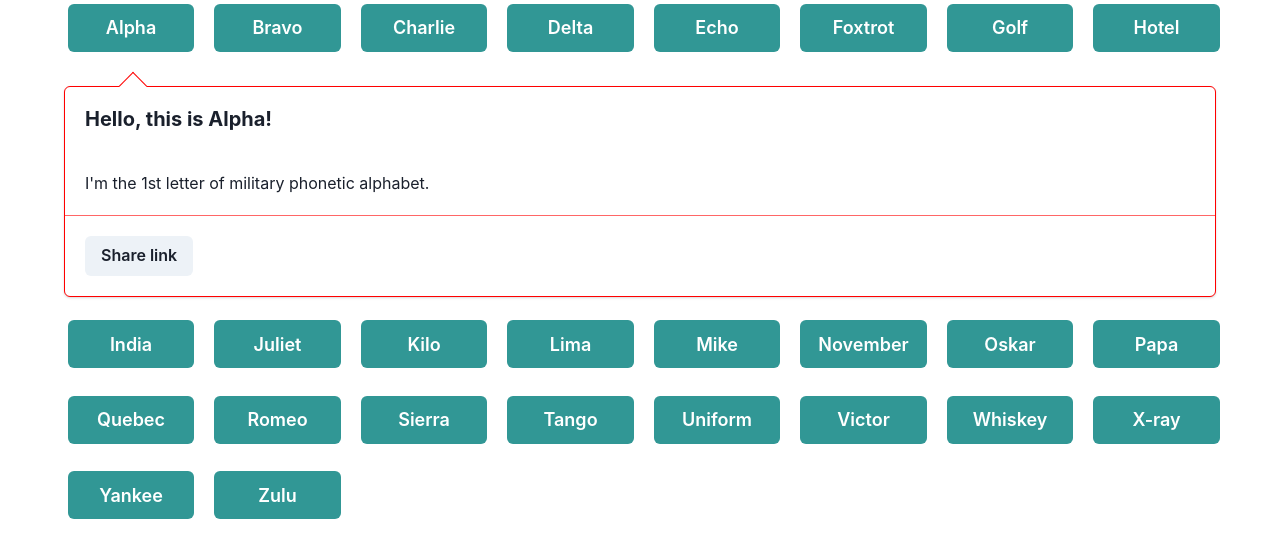
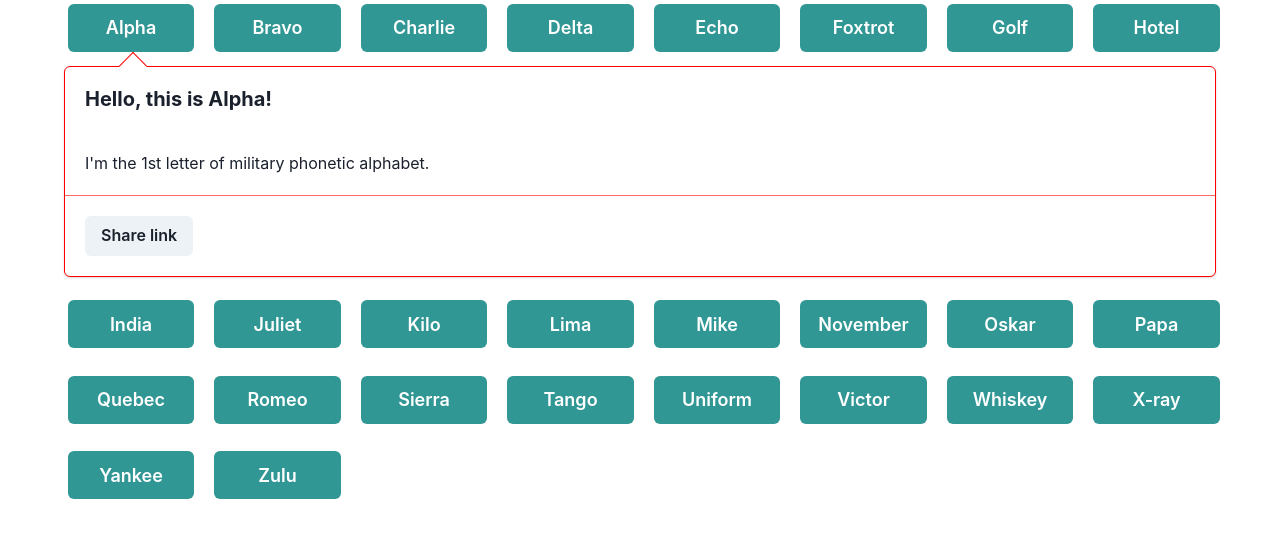
Before and after one commit to Serhii-Piatak-NBS-Lviv/url-controlled-expandable-list, a React (Create React App) app: page / in a window 1280 px wide. Both pictures are taken after a click on the button "Alpha". Shown: the top 558 px of the page. Built offline with nearby package versions, Linux system fonts and the light colour scheme.

Commit message:
Card postion corrected

```diff
--- a/src/components/ShiftingPopover.jsx
+++ b/src/components/ShiftingPopover.jsx
@@ -70,7 +70,8 @@ const SplashDescription = ({name, title, description, simpleGridRef, gridItemRef
     }
 
   return(
-    <Card /*w={[268, 320, 380, 430, 430, 568]} */
+    <Card
+        // w={[268, 320, 380, 430, 430, 568]}
         className={cardWrapper}
         as={motion.div}
         initial={{ opacity: 0, height: 0 }}
@@ -78,8 +79,8 @@ const SplashDescription = ({name, title, description, simpleGridRef, gridItemRef
         exit={{ opacity: 0, height: 0 }}
         transition={{ duration: 0.5 }}
         ref={cardRef}
-        w={simpleGridRef.current?.offsetWidth ? `${simpleGridRef.current.offsetWidth}px` : ''}
-        mt={30}
+        w={simpleGridRef.current.offsetWidth ? `${simpleGridRef.current.offsetWidth}px` : ''}
+        mt='10px'
         right={ cardPosition.toLeft ? `${cardPosition.toLeft}px` : ''}
     >
         <span
```
